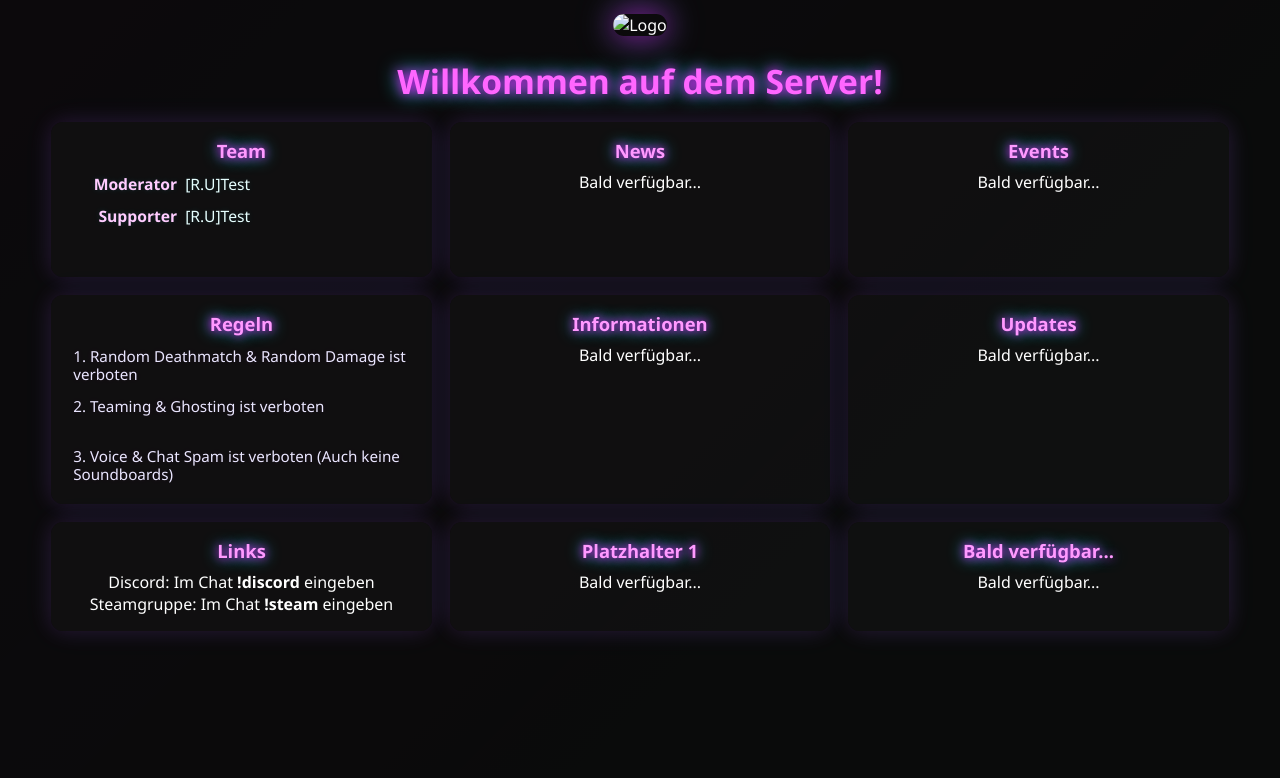
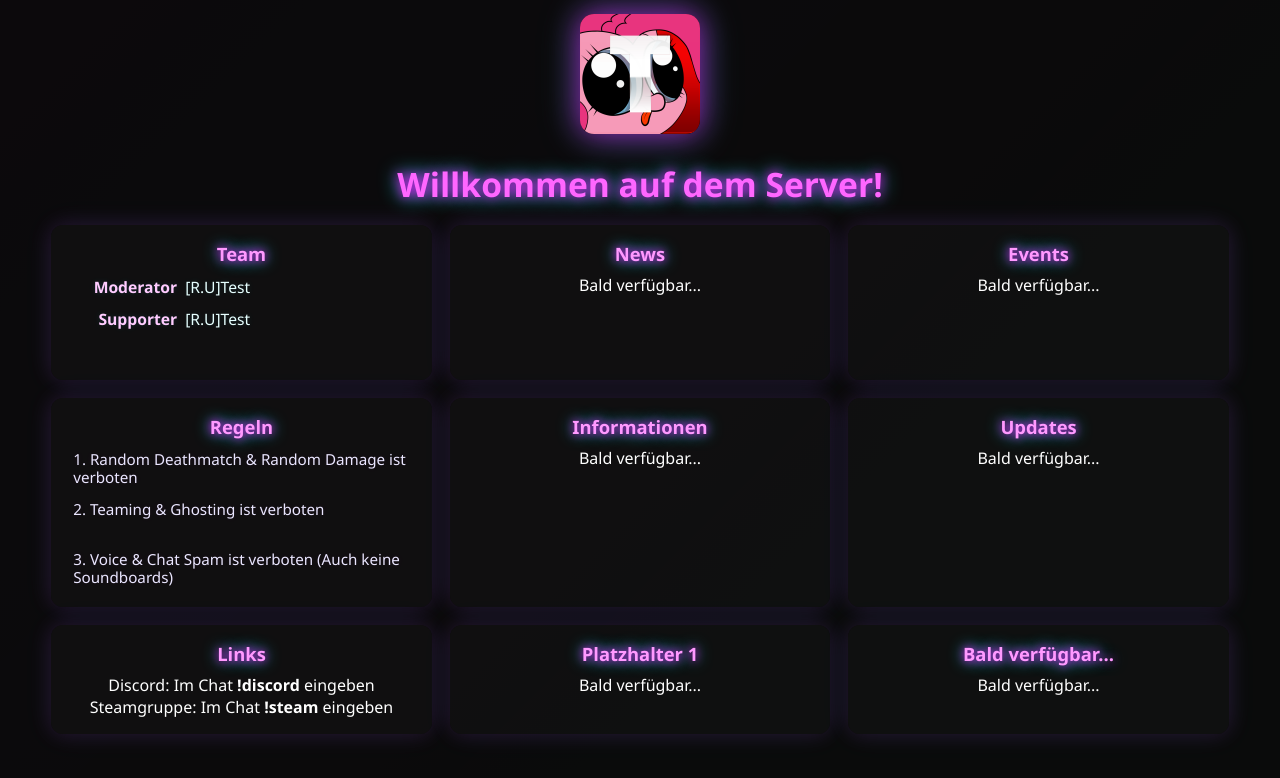
Before and after one commit to Yunicornx3/retarded-unicorns-modt, a plain HTML site: page index.html in a window 1280 px wide. Drawn offline with Linux system fonts and the light colour scheme.

Commit message:
index.html

```diff
--- a/index.html
+++ b/index.html
@@ -13,7 +13,7 @@
 
   <!-- Logo -->
   <div class="logo">
-    <img src="logo.png" alt="Logo">
+    <img src="RetardedUnicornProfilbild.png" alt="Logo">
   </div>
 
   <!-- Container -->
```
